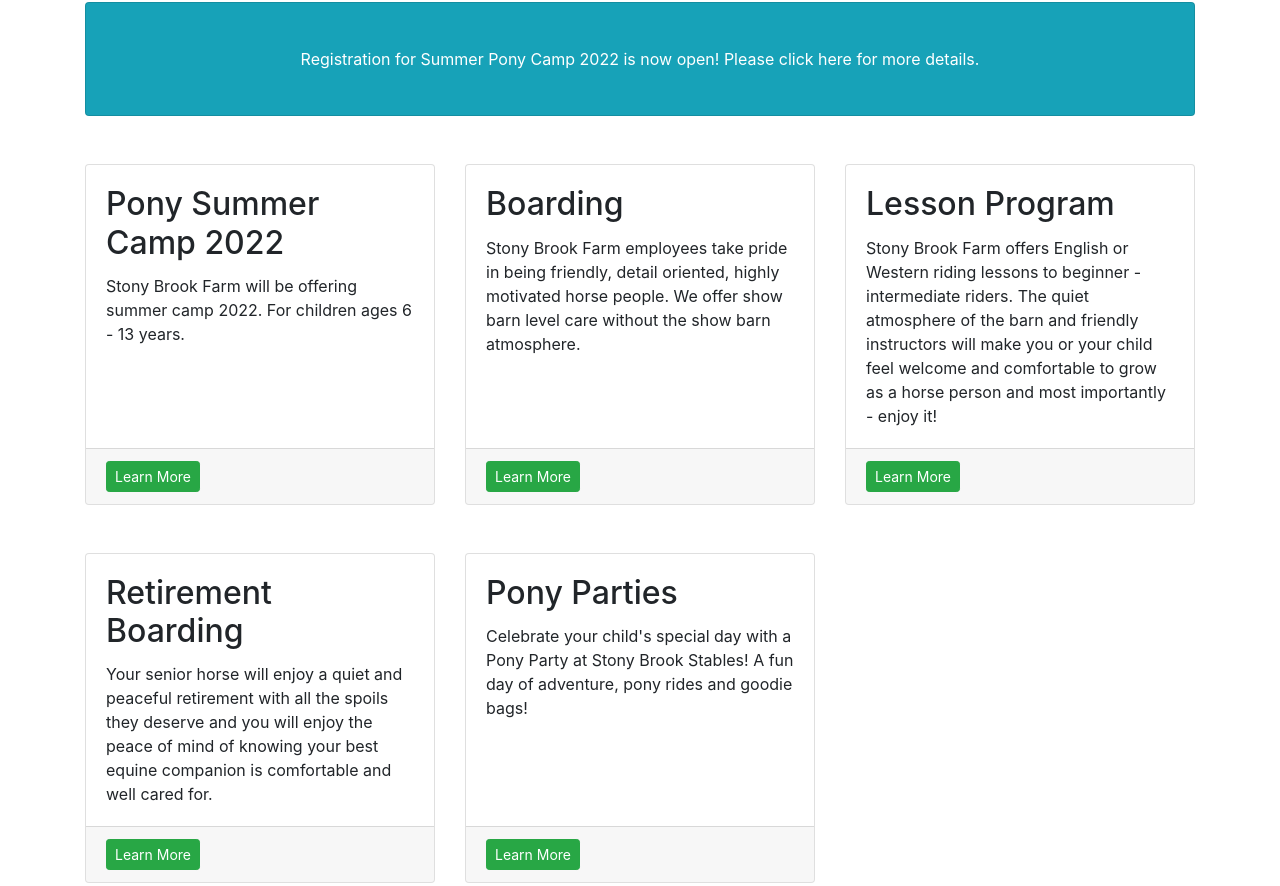
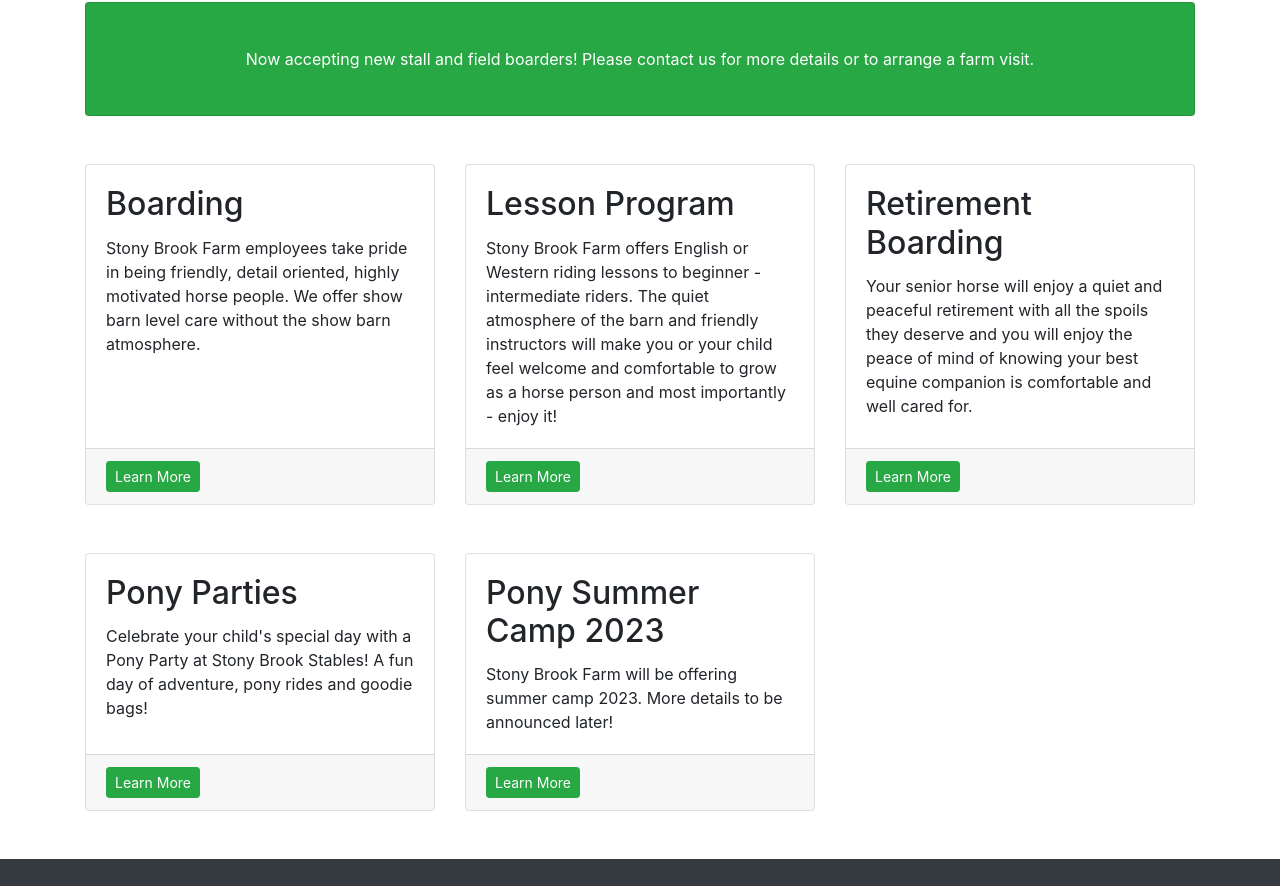
Before and after one commit to drdendi/drdendi.github.io, a website: page index.html in a window 1280 px wide. Shown: the part 519-1405 px from the top of the page. Drawn offline with Linux system fonts and the light colour scheme.

Commit message:
remove summer info

```diff
--- a/index.html
+++ b/index.html
@@ -73,33 +73,21 @@
     <!-- /.row -->
 
     <!-- Call to Action Well -->
-<!--
     <div class="card text-white bg-success my-5 py-4 text-center">
       <div class="card-body">
         <p class="text-white m-0">Now accepting new stall and field boarders! Please <a href="contact.html" class="stretched-link" id="homeLink">contact us</a> for more details or to arrange a farm visit.</p>
       </div>
     </div>
--->
+
+<!--
     <div class="card text-white bg-info my-5 py-4 text-center">
       <div class="card-body">
         <p class="text-white m-0">Registration for Summer Pony Camp 2022 is now open! Please <a href="events.html#Camp" class="stretched-link" id="homeLink">click here</a> for more details.</p>
       </div>
     </div>
-
+-->
     <!-- Content Row -->
     <div class="row">
-
-      <div class="col-md-4 mb-5">
-        <div class="card h-100">
-          <div class="card-body">
-            <h2 class="card-title">Pony Summer Camp 2022</h2>
-            <p class="card-text">Stony Brook Farm will be offering summer camp 2022. For children ages 6 - 13 years.</p>
-          </div>
-          <div class="card-footer">
-            <a href="events.html#Camp" class="btn btn-success btn-sm">Learn More</a>
-          </div>
-        </div>
-      </div>
 
       <!-- /.col-md-4 -->
       <div class="col-md-4 mb-5">
@@ -152,7 +140,17 @@
         </div>
       </div>
       <!-- /.col-md-4 -->
-
+        <div class="col-md-4 mb-5">
+        <div class="card h-100">
+          <div class="card-body">
+            <h2 class="card-title">Pony Summer Camp 2023</h2>
+            <p class="card-text">Stony Brook Farm will be offering summer camp 2023. More details to be announced later!</p>
+          </div>
+          <div class="card-footer">
+            <a href="events.html#Camp" class="btn btn-success btn-sm">Learn More</a>
+          </div>
+        </div>
+      </div>
 
     </div>
     <!-- /.row -->
```
